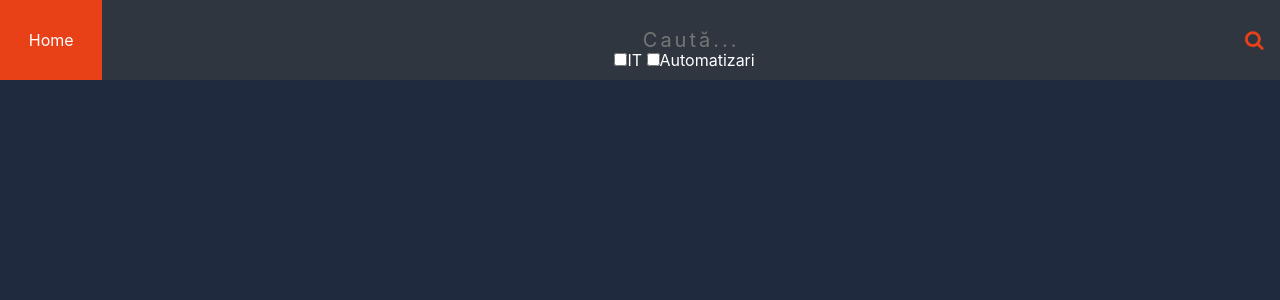
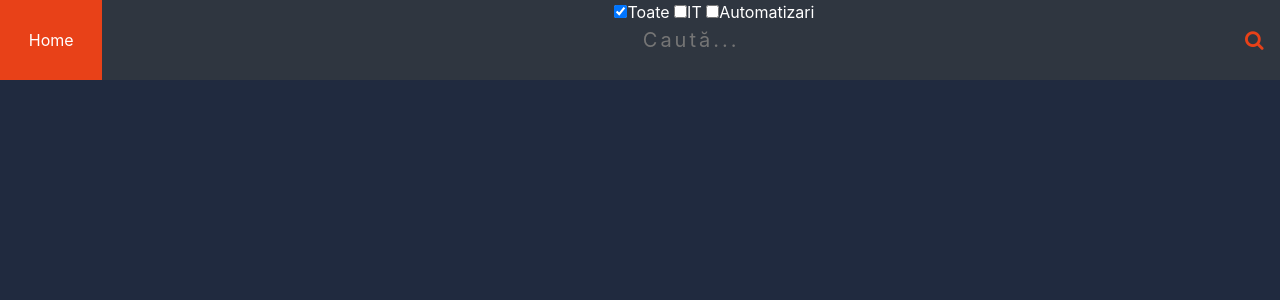
Before and after one commit to crisandani/Dict, a PHP site: page /search.php in a window 1280 px wide. Shown: the top 300 px of the page. Run offline with PHP 8.4, Linux system fonts and the light colour scheme; data that the repository does not hold is empty.

Commit message:
Revert "Merge branch 'dev' of https://github.com/crisandani/Dict into dev"
This reverts commit 0c6ce4f97e11995bb71804a50d7d35f190d4c5dc, reversing
changes made to 97957a3e53cc21873cf5b408422c3667493d0647.

```diff
--- a/search.php
+++ b/search.php
@@ -67,7 +67,6 @@ $min=1;// minim caracter
 <a href="redirectSearchHomeBtn.php"><button id="buton">Home</button></a>
 
 <form action="search.php" method="post">
-<<<<<<< HEAD
 
 	<input id="SearchBar" type="text" name="Search" placeholder="Caută...">
 	<button id="Search"  name="Submit" type="submit">
@@ -92,22 +91,4 @@ if((document.getElementById('it').checked ||document.getElementById('aut').check
 else document.getElementById('Toate').checked=true;
 }
 </script>
-=======
-<div class="container">
-	<input id="SearchBar" type="text" name="Search" placeholder="Caută..."/>
-	<button id="Search"  name="Submit" type="submit">
-	<i class="fa fa-search"></i></button>
-
-	<div class="checkbox">
-	<input type="checkbox" name="It" value='1'/>IT
-	<input type="checkbox" name="Automatizari" value='2'/>Automatizari
-	</div>
-	</div>
-</form>
-<?php echo("$output"); ?>
-</body>
-
-
-
->>>>>>> f37b2469d723a28ac0715c086bcd8c4a04f99e7c
 </html>
```
